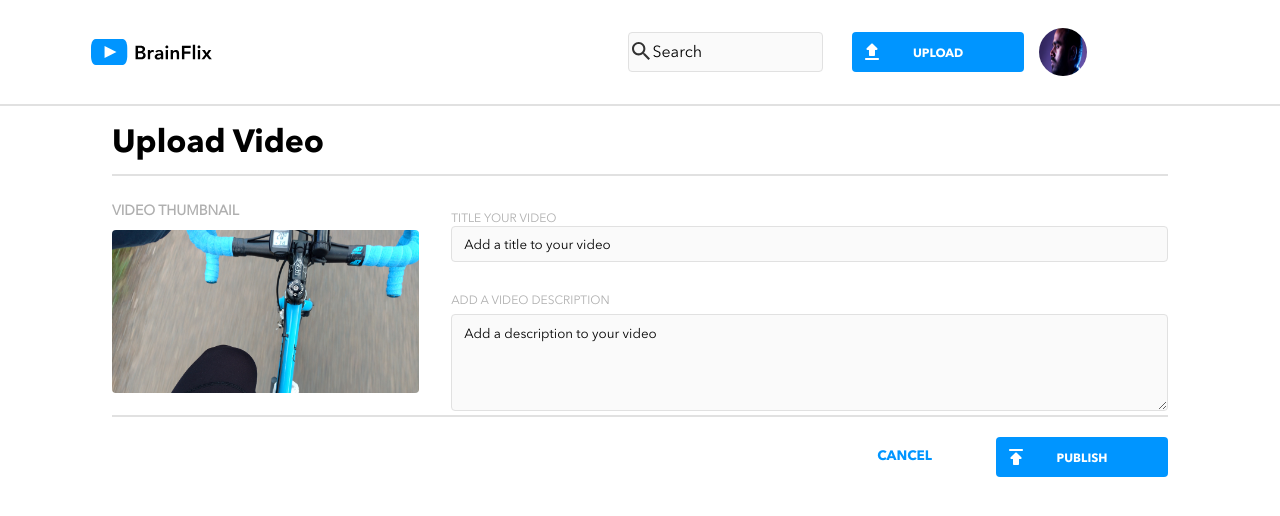
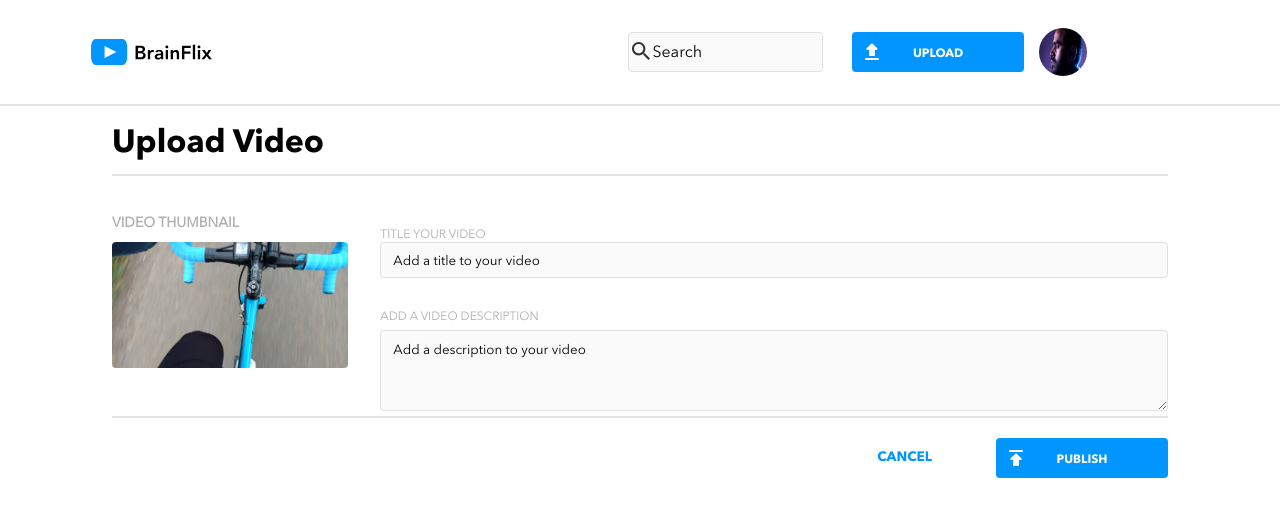
Before and after one commit to lucas-g-marins/lucas-marins-brainflix, a React (Create React App) app: page /upload in a window 1280 px wide. Shown: the top 516 px of the page. Built offline with nearby package versions, Linux system fonts and the light colour scheme.

Commit message:
handle form submit and pop up

```diff
--- a/src/Page/Upload.js
+++ b/src/Page/Upload.js
@@ -3,15 +3,45 @@ import Divider from "../components/Divider/Divider";
 import VideoThumbnail from "../assets/Images/Upload-video-preview.jpg";
 import Button from "../components/Button/Button";
 import PublishIcon from "../assets/Icons/publish.svg";
-import { Link } from "react-router-dom";
+import { Link, useNavigate } from "react-router-dom";
+import { useState } from "react";
 
 function Upload() {
+  let navigate = useNavigate();
+
+  // use state and handles for form
+  const [title, setTitle] = useState("");
+
+  const handleTitleChange = (e) => {
+    setTitle(e.target.value);
+  };
+
+  const [description, setDescription] = useState("");
+
+  const handleDescriptionChange = (e) => {
+    setDescription(e.target.value);
+  };
+
+  const handleSubmit = (e) => {
+    e.preventDefault();
+    setpopupClass(
+      "upload-video__pop-up-title upload-video__pop-up-title--show"
+    );
+    setTimeout(() => {
+      navigate("/");
+    }, 1000);
+  };
+
+  // handle upload pop up
+  const [popupClass, setpopupClass] = useState("upload-video__pop-up-title");
+
   return (
     <>
       <Divider className="divider divider--td-full" />
       <div className="upload-video">
         <h1 className="upload-video__title">Upload Video</h1>
         <Divider className="divider divider--only-tablet" />
+        <form className="upload-video__form" onSubmit={handleSubmit}>
           <div className="upload-video__content">
             <div className="upload-video__thumbnail-section">
               <h4 className="upload-video__thumbnail-title">VIDEO THUMBNAIL</h4>
@@ -21,10 +51,12 @@ function Upload() {
                 alt="thumbnail"
               />
             </div>
-          <form className="upload-video__form">
+            <div className="upload-video__form-input-container">
               <label className="upload-video__form-label">
                 TITLE YOUR VIDEO
                 <input
+                  onChange={handleTitleChange}
+                  value={title}
                   className="upload-video__form-input"
                   type="text"
                   placeholder="Add a title to your video"
@@ -33,20 +65,23 @@ function Upload() {
               <label className="upload-video__form-label upload-video__form-label--desktop">
                 ADD A VIDEO DESCRIPTION
                 <textarea
+                  onChange={handleDescriptionChange}
+                  value={description}
                   className="upload-video__form-input--description"
                   type="text"
                   placeholder="Add a description to your video"
                 ></textarea>
               </label>
-          </form>
+            </div>
           </div>
           <Divider className="divider divider--only-tablet" />
+          <h4 className={popupClass}>{title} was succesfully uploaded</h4>
           <Button
             text="PUBLISH"
             img={PublishIcon}
             className="button button--mobile"
+            type="submit"
           />
-
           <div className="upload-video__footer">
             <Link to="/" className="upload-video__cancel">
               CANCEL
@@ -55,8 +90,10 @@ function Upload() {
               text="PUBLISH"
               img={PublishIcon}
               className="button button--tablet"
+              type="submit"
             />
           </div>
+        </form>
       </div>
     </>
   );
--- a/src/Page/Upload.scss
+++ b/src/Page/Upload.scss
@@ -8,6 +8,22 @@
   @include global.desktop {
     width: 85%;
     margin: auto;
+  }
+
+  &__pop-up-title {
+    color: colours.$primary-cta;
+    font-family: "Avenir Next Bold";
+    font-size: 0.85rem;
+    text-align: center;
+    padding: 2rem 0;
+    display: flex;
+    justify-content: center;
+    text-decoration: none;
+    display: none;
+
+    &--show {
+      display: block;
+    }
   }
 
   &__title {
@@ -65,9 +81,14 @@
     padding: 1rem 0;
 
     @include global.desktop {
-      width: 70%;
+      width: 100%;
       padding-top: 0.75rem;
     }
+  }
+
+  &__form-input-container {
+    padding-top: 1rem;
+    width: 100%;
   }
 
   &__form-label {
@@ -90,8 +111,7 @@
       height: 4.5rem;
 
       @include global.desktop {
-        height: 100%;
-        margin-bottom: 0;
+        height: 70%;
       }
     }
   }
```
Lines whose indentation alone changed are shown as unchanged.
